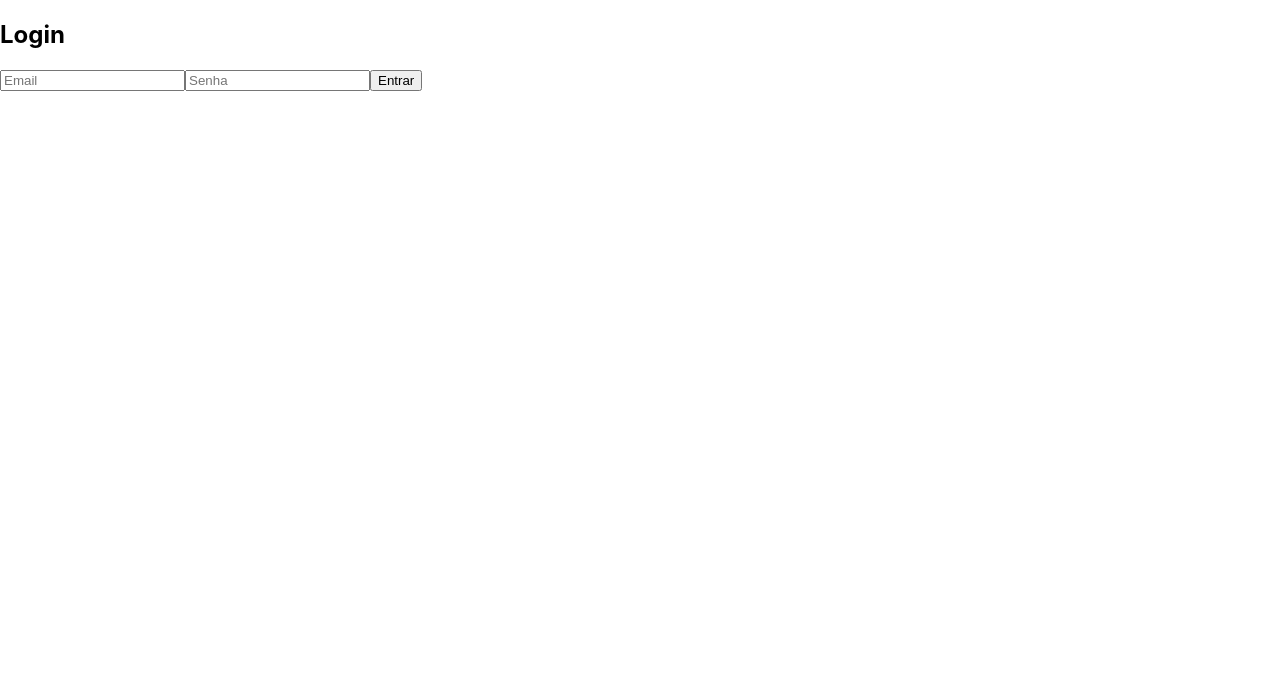
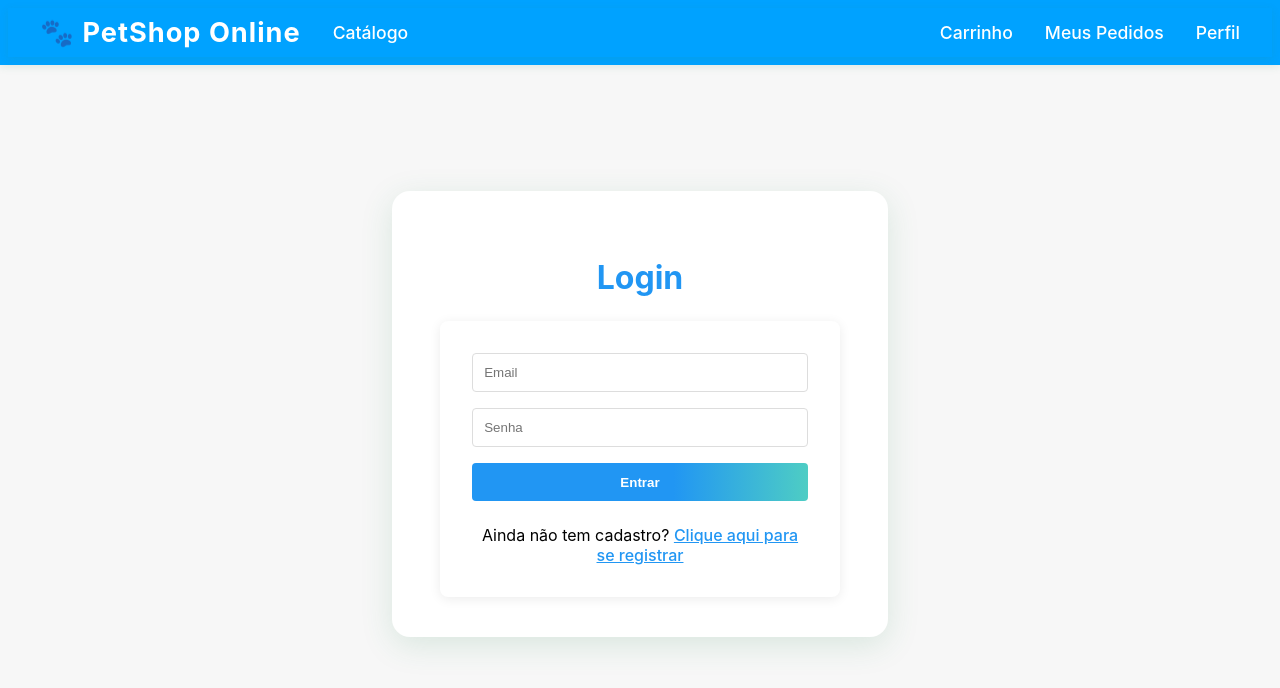
Before and after one commit to leo-vinicius/PetShopOnline, a React (Create React App) app in the folder petshoponlinefront/: page /login in a window 1280 px wide. Shown: the top 688 px of the page. Built offline with nearby package versions, Linux system fonts and the light colour scheme.

Commit message:
ajustar visual das páginas de cadastro e login

```diff
--- a/petshoponlinefront/src/components/auth/LoginForm.tsx
+++ b/petshoponlinefront/src/components/auth/LoginForm.tsx
@@ -1,4 +1,5 @@
 import { useState } from 'react';
+import { useNavigate } from 'react-router-dom';
 import { useAuth } from '../../context/AuthContext';
 import authService from '../../services/AuthService';
 
@@ -7,26 +8,101 @@ export default function LoginForm() {
     const [senha, setSenha] = useState('');
     const [error, setError] = useState('');
     const { login } = useAuth();
+    const navigate = useNavigate();
 
     const handleSubmit = async (e: React.FormEvent) => {
         e.preventDefault();
         setError('');
+        if (senha.length < 6) {
+            setError('A senha deve ter pelo menos 6 caracteres.');
+            return;
+        }
+        if (!email) {
+            setError('Informe o email.');
+            return;
+        }
         try {
             const result = await authService.login({ email, senha });
             if (result.token) {
                 login(result.token, result.userType, result.userId);
             }
         } catch (err: any) {
-            setError(err.message || 'Erro ao logar');
+            setError(err.message || 'Email ou senha incorretos');
         }
     };
 
     return (
-        <form onSubmit={handleSubmit}>
-            <input placeholder="Email" value={email} onChange={e => setEmail(e.target.value)} required type="email" />
-            <input placeholder="Senha" value={senha} onChange={e => setSenha(e.target.value)} required type="password" />
-            <button type="submit">Entrar</button>
-            {error && <div style={{ color: 'red' }}>{error}</div>}
+        <form
+            onSubmit={handleSubmit}
+            style={{
+                display: 'flex',
+                flexDirection: 'column',
+                gap: '1rem',
+                background: '#fff',
+                borderRadius: '8px',
+                boxShadow: '0 2px 12px rgba(0,0,0,0.08)',
+                padding: '2rem',
+                maxWidth: '400px',
+                margin: '0 auto'
+            }}
+        >
+            <input
+                placeholder="Email"
+                value={email}
+                onChange={e => setEmail(e.target.value)}
+                required
+                type="email"
+                style={{
+                    padding: '0.7rem',
+                    borderRadius: '4px',
+                    border: '1px solid #ddd'
+                }}
+            />
+            <input
+                placeholder="Senha"
+                value={senha}
+                onChange={e => setSenha(e.target.value)}
+                required
+                type="password"
+                style={{
+                    padding: '0.7rem',
+                    borderRadius: '4px',
+                    border: '1px solid #ddd'
+                }}
+            />
+            <button
+                type="submit"
+                style={{
+                    background: 'linear-gradient(90deg, #2196f3 60%, #4ecdc4 100%)',
+                    color: '#fff',
+                    border: 'none',
+                    borderRadius: '4px',
+                    padding: '0.7rem',
+                    fontWeight: 'bold',
+                    cursor: 'pointer'
+                }}
+            >
+                Entrar
+            </button>
+            {error && (
+                <div style={{ color: '#d32f2f', marginTop: '-0.5rem', fontSize: '0.95rem' }}>
+                    {error}
+                </div>
+            )}
+            <div style={{ marginTop: '0.5rem', textAlign: 'center', fontSize: '1rem' }}>
+                Ainda não tem cadastro?{' '}
+                <span
+                    style={{
+                        color: '#2196f3',
+                        cursor: 'pointer',
+                        textDecoration: 'underline',
+                        fontWeight: 500
+                    }}
+                    onClick={() => navigate('/cadastro')}
+                >
+                    Clique aqui para se registrar
+                </span>
+            </div>
         </form>
     );
 }
--- a/petshoponlinefront/src/components/auth/RegisterForm.tsx
+++ b/petshoponlinefront/src/components/auth/RegisterForm.tsx
@@ -1,4 +1,5 @@
 import { useState } from 'react';
+import { useNavigate } from 'react-router-dom';
 import { useAuth } from '../../context/AuthContext';
 import authService from '../../services/AuthService';
 
@@ -9,10 +10,19 @@ export default function RegisterForm() {
     const [telefone, setTelefone] = useState('');
     const [error, setError] = useState('');
     const { login } = useAuth();
+    const navigate = useNavigate();
 
     const handleSubmit = async (e: React.FormEvent) => {
         e.preventDefault();
         setError('');
+        if (senha.length < 6) {
+            setError('A senha deve ter pelo menos 6 caracteres.');
+            return;
+        }
+        if (!nome || !email) {
+            setError('Preencha todos os campos obrigatórios.');
+            return;
+        }
         try {
             const result = await authService.cadastro({ nome, email, senha, telefone });
             if (result.token) {
@@ -24,13 +34,98 @@ export default function RegisterForm() {
     };
 
     return (
-        <form onSubmit={handleSubmit}>
-            <input placeholder="Nome" value={nome} onChange={e => setNome(e.target.value)} required />
-            <input placeholder="Email" value={email} onChange={e => setEmail(e.target.value)} required type="email" />
-            <input placeholder="Senha" value={senha} onChange={e => setSenha(e.target.value)} required type="password" />
-            <input placeholder="Telefone" value={telefone} onChange={e => setTelefone(e.target.value)} />
-            <button type="submit">Cadastrar</button>
-            {error && <div style={{ color: 'red' }}>{error}</div>}
+        <form
+            onSubmit={handleSubmit}
+            style={{
+                display: 'flex',
+                flexDirection: 'column',
+                gap: '1rem',
+                background: '#fff',
+                borderRadius: '8px',
+                boxShadow: '0 2px 12px rgba(0,0,0,0.08)',
+                padding: '2rem',
+                maxWidth: '400px',
+                margin: '0 auto'
+            }}
+        >
+            <input
+                placeholder="Nome"
+                value={nome}
+                onChange={e => setNome(e.target.value)}
+                required
+                style={{
+                    padding: '0.7rem',
+                    borderRadius: '4px',
+                    border: '1px solid #ddd'
+                }}
+            />
+            <input
+                placeholder="Email"
+                value={email}
+                onChange={e => setEmail(e.target.value)}
+                required
+                type="email"
+                style={{
+                    padding: '0.7rem',
+                    borderRadius: '4px',
+                    border: '1px solid #ddd'
+                }}
+            />
+            <input
+                placeholder="Senha"
+                value={senha}
+                onChange={e => setSenha(e.target.value)}
+                required
+                type="password"
+                style={{
+                    padding: '0.7rem',
+                    borderRadius: '4px',
+                    border: '1px solid #ddd'
+                }}
+            />
+            <input
+                placeholder="Telefone"
+                value={telefone}
+                onChange={e => setTelefone(e.target.value)}
+                style={{
+                    padding: '0.7rem',
+                    borderRadius: '4px',
+                    border: '1px solid #ddd'
+                }}
+            />
+            <button
+                type="submit"
+                style={{
+                    background: 'linear-gradient(90deg, #2196f3 60%, #4ecdc4 100%)',
+                    color: '#fff',
+                    border: 'none',
+                    borderRadius: '4px',
+                    padding: '0.7rem',
+                    fontWeight: 'bold',
+                    cursor: 'pointer'
+                }}
+            >
+                Cadastrar
+            </button>
+            {error && (
+                <div style={{ color: '#d32f2f', marginTop: '-0.5rem', fontSize: '0.95rem' }}>
+                    {error}
+                </div>
+            )}
+            <div style={{ marginTop: '0.5rem', textAlign: 'center', fontSize: '1rem' }}>
+                Já possui cadastro?{' '}
+                <span
+                    style={{
+                        color: '#2196f3',
+                        cursor: 'pointer',
+                        textDecoration: 'underline',
+                        fontWeight: 500
+                    }}
+                    onClick={() => navigate('/login')}
+                >
+                    Clique aqui para fazer login
+                </span>
+            </div>
         </form>
     );
 }
--- a/petshoponlinefront/src/pages/LoginPage.tsx
+++ b/petshoponlinefront/src/pages/LoginPage.tsx
@@ -1,10 +1,46 @@
 import LoginForm from '../components/auth/LoginForm';
+import HomeMenu from '../components/menu/Menu';
 
 export default function LoginPage() {
     return (
-        <div>
-            <h2>Login</h2>
-            <LoginForm />
+        <div style={{ minHeight: '100vh', background: '#f7f7f7', width: '100vw' }}>
+            <header style={{
+                width: '100vw',
+                background: '#00a2ffff',
+                boxShadow: '0 2px 8px rgba(46,139,87,0.12)',
+                padding: '0.5rem 0',
+                position: 'sticky',
+                top: 0,
+                zIndex: 10
+            }}>
+                <HomeMenu horizontal />
+            </header>
+            <main style={{
+                display: 'flex',
+                flexDirection: 'column',
+                alignItems: 'center',
+                justifyContent: 'center',
+                minHeight: 'calc(100vh - 70px)'
+            }}>
+                <div style={{
+                    background: '#fff',
+                    borderRadius: '18px',
+                    boxShadow: '0 8px 32px rgba(46,139,87,0.15)',
+                    padding: '2.5rem 3rem',
+                    maxWidth: '400px',
+                    width: '100%',
+                    marginBottom: '2rem',
+                    textAlign: 'center'
+                }}>
+                    <h2 style={{
+                        color: '#2196f3',
+                        fontWeight: 700,
+                        fontSize: '2rem',
+                        marginBottom: '1.5rem'
+                    }}>Login</h2>
+                    <LoginForm />
+                </div>
+            </main>
         </div>
     );
 }
--- a/petshoponlinefront/src/pages/RegisterPage.tsx
+++ b/petshoponlinefront/src/pages/RegisterPage.tsx
@@ -1,10 +1,46 @@
 import RegisterForm from '../components/auth/RegisterForm';
+import HomeMenu from '../components/menu/Menu';
 
 export default function RegisterPage() {
     return (
-        <div>
-            <h2>Cadastro de Cliente</h2>
-            <RegisterForm />
+        <div style={{ minHeight: '100vh', background: '#f7f7f7', width: '100vw' }}>
+            <header style={{
+                width: '100vw',
+                background: '#00a2ffff',
+                boxShadow: '0 2px 8px rgba(46,139,87,0.12)',
+                padding: '0.5rem 0',
+                position: 'sticky',
+                top: 0,
+                zIndex: 10
+            }}>
+                <HomeMenu horizontal />
+            </header>
+            <main style={{
+                display: 'flex',
+                flexDirection: 'column',
+                alignItems: 'center',
+                justifyContent: 'center',
+                minHeight: 'calc(100vh - 70px)'
+            }}>
+                <div style={{
+                    background: '#fff',
+                    borderRadius: '18px',
+                    boxShadow: '0 8px 32px rgba(46,139,87,0.15)',
+                    padding: '2.5rem 3rem',
+                    maxWidth: '400px',
+                    width: '100%',
+                    marginBottom: '2rem',
+                    textAlign: 'center'
+                }}>
+                    <h2 style={{
+                        color: '#2196f3',
+                        fontWeight: 700,
+                        fontSize: '2rem',
+                        marginBottom: '1.5rem'
+                    }}>Cadastro de Cliente</h2>
+                    <RegisterForm />
+                </div>
+            </main>
         </div>
     );
 }
```
